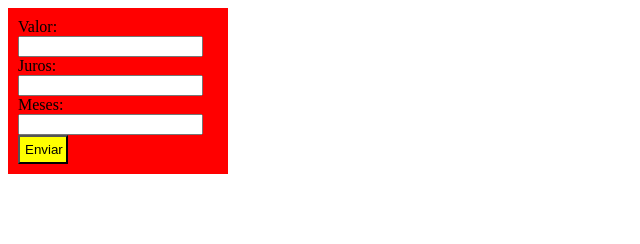
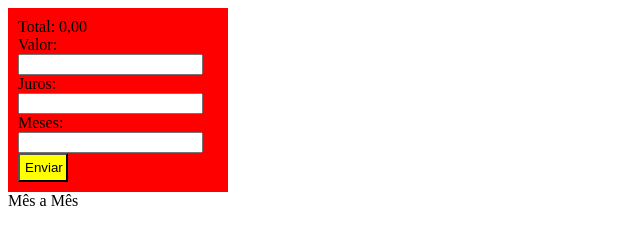
Before and after one commit to gabriel-takeji/primeiroh_3t, a plain HTML site: page index.html in a window 1280 px wide. Shown: the whole page, without its empty margins (0-640 px from the left). Drawn offline with Linux system fonts and the light colour scheme.

Commit message:
Update index.html

```diff
--- a/index.html
+++ b/index.html
@@ -11,12 +11,15 @@
 </head>
 <body>
     <div class="calculadora">
-
+<span id="resultado">Total: 0,00</span><br>
         Valor: <input id="val" type="text"><br>
         Juros: <input id="ju" type="text"><br>
         Meses: <input id="mes" type="text"><br>
         <button id="btnCalc" onclick="total()">Enviar</button>
     </div>
+    <div>
+        <span id="meses">Mês a Mês</span>
+    </div>
 
 </body>
 </html>
```
